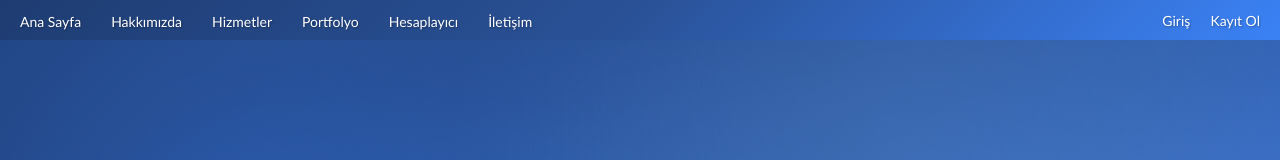
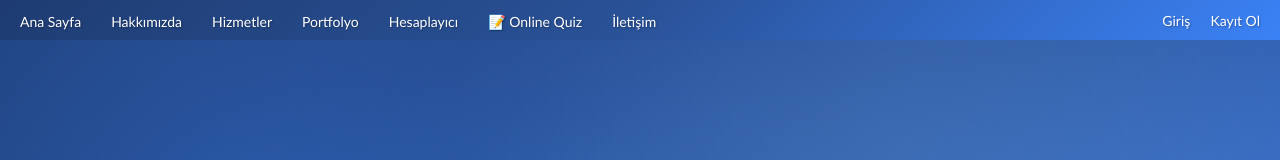
Before and after one commit to tsra-egitim/tsra-quiz-system, a plain HTML site: page tsra_website.html in a window 1280 px wide. Shown: the top 160 px of the page. Drawn offline with Linux system fonts and the light colour scheme.

Commit message:
Update tsra_website.html

```diff
--- a/tsra_website.html
+++ b/tsra_website.html
@@ -798,6 +798,7 @@
             <li><a>Hizmetler</a></li>
             <li><a>Portfolyo</a></li>
             <li><a onclick="showCalculator()">Hesaplayıcı</a></li>
+            <li><a href="quiz_system.html">📝 Online Quiz</a></li>
             <li><a onclick="showContact()">İletişim</a></li>
         </ul>
         <div class="nav-right">
```
